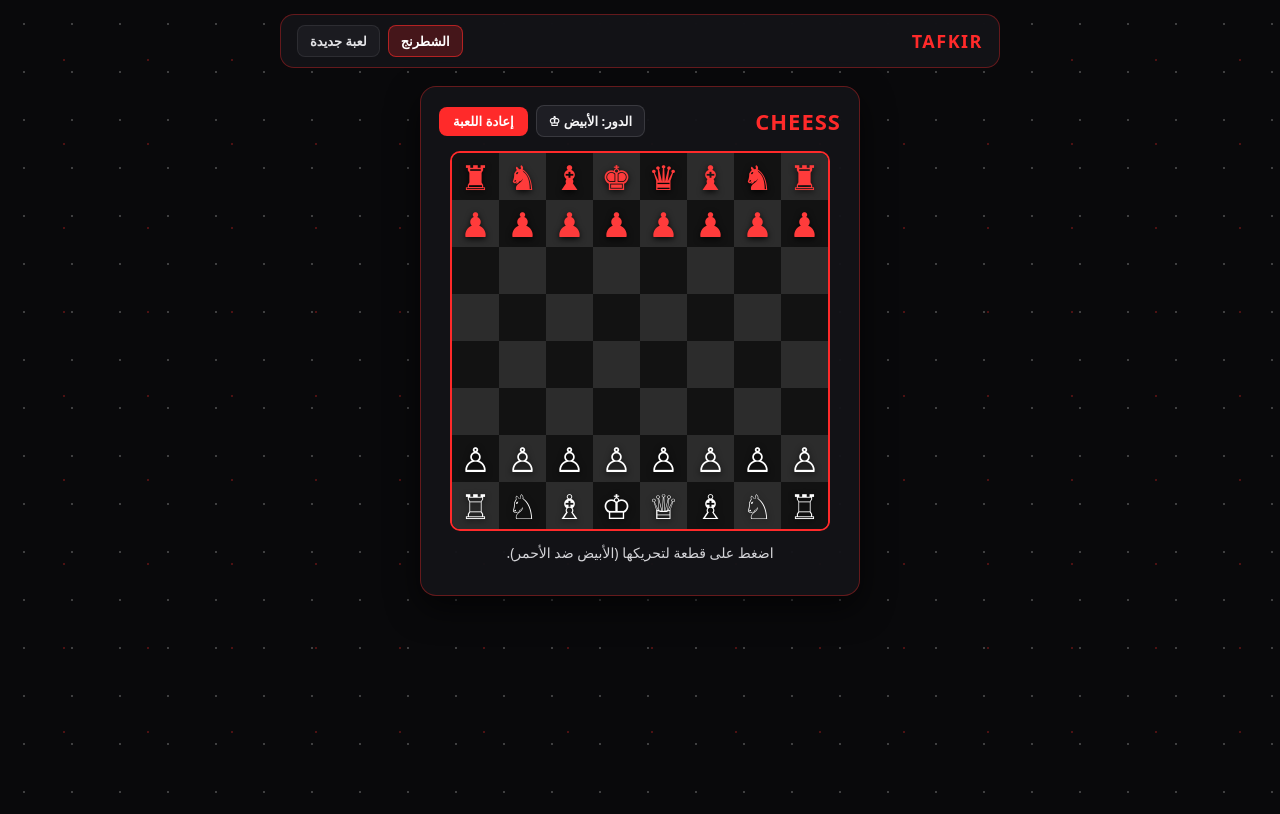
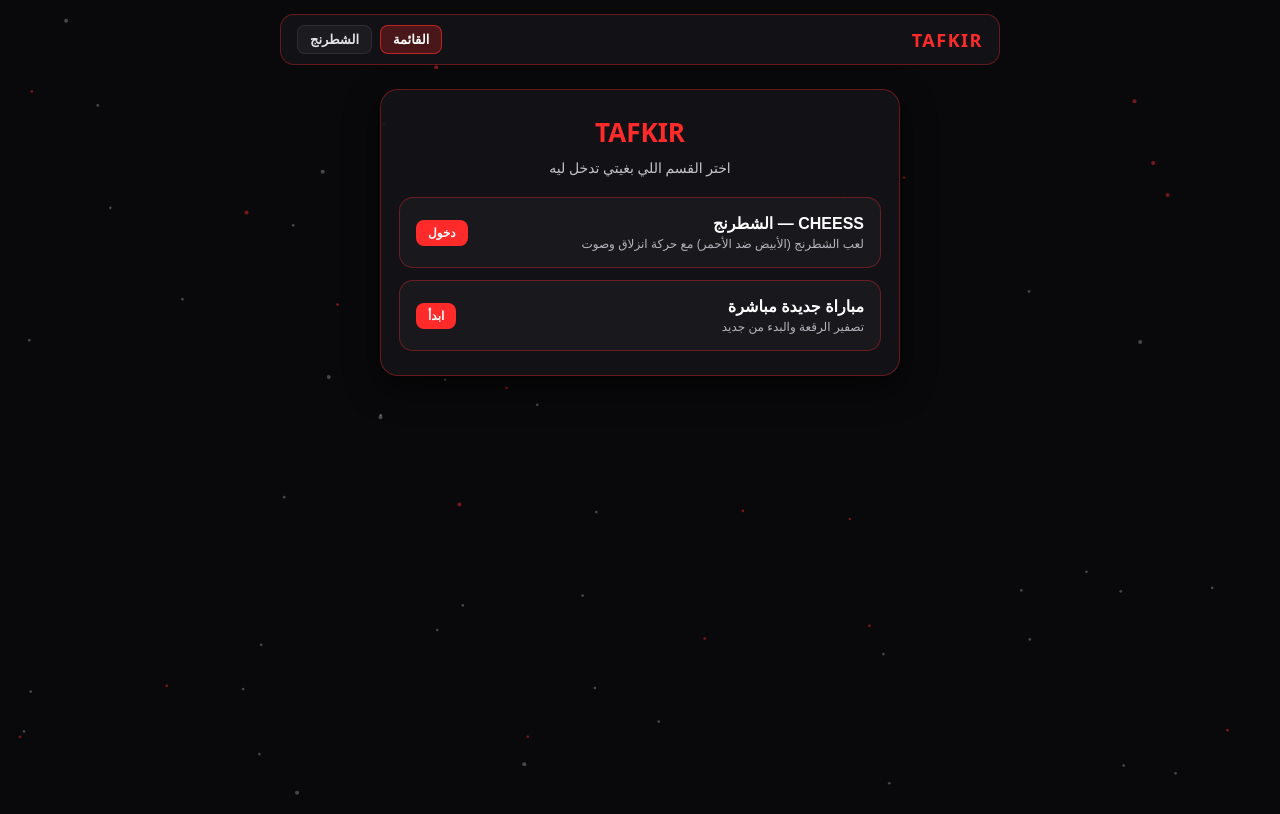
Before and after one commit to tafkir-netizen/Public, a plain HTML site: page index.html in a window 1280 px wide. Drawn offline with Linux system fonts and the light colour scheme.

Commit message:
Update index.html1

```diff
--- a/index.html
+++ b/index.html
@@ -3,7 +3,7 @@
 <head>
     <meta charset="UTF-8" />
     <meta name="viewport" content="width=device-width, initial-scale=1.0" />
-    <title>TAFKIR - CHEESS</title>
+    <title>TAFKIR</title>
     <style>
         * {
             box-sizing: border-box;
@@ -16,21 +16,17 @@
             color: #f5f5f7;
             font-family: system-ui, -apple-system, sans-serif;
             text-align: center;
-            position: relative;
+            min-height: 100vh;
             overflow-x: hidden;
         }
 
-        body::before {
-            content: "";
+        #bg-dots {
             position: fixed;
             inset: 0;
+            width: 100%;
+            height: 100%;
             z-index: -1;
             pointer-events: none;
-            background-image:
-                radial-gradient(rgba(255, 255, 255, 0.22) 1px, transparent 1px),
-                radial-gradient(rgba(255, 42, 42, 0.28) 1.2px, transparent 1.2px);
-            background-size: 48px 48px, 84px 84px;
-            background-position: 0 0, 22px 18px;
         }
 
         .tafkir-nav {
@@ -54,6 +50,7 @@
             letter-spacing: 1.5px;
             color: #ff2a2a;
             text-decoration: none;
+            cursor: pointer;
         }
 
         .tafkir-menu {
@@ -63,23 +60,93 @@
             flex-wrap: wrap;
         }
 
-        .tafkir-link {
+        .nav-btn {
             padding: 6px 12px;
             border-radius: 8px;
             font-size: 13px;
             font-weight: 700;
             color: #e4e4e7;
-            text-decoration: none;
             background: #1b1b20;
             border: 1px solid rgba(255, 255, 255, 0.08);
-            transition: all 0.15s ease;
+            cursor: pointer;
         }
 
-        .tafkir-link:hover,
-        .tafkir-link.active {
+        .nav-btn.active,
+        .nav-btn:hover {
             color: #ffffff;
-            background: rgba(255, 42, 42, 0.22);
-            border-color: rgba(255, 42, 42, 0.6);
+            background: rgba(255, 42, 42, 0.24);
+            border-color: rgba(255, 42, 42, 0.65);
+        }
+
+        .hub-wrapper {
+            max-width: 520px;
+            margin: 24px auto;
+            padding: 24px 18px;
+            border-radius: 18px;
+            background: rgba(20, 20, 24, 0.92);
+            border: 1px solid rgba(255, 42, 42, 0.35);
+            box-shadow: 0 12px 32px rgba(0, 0, 0, 0.6);
+        }
+
+        .hub-title {
+            margin: 0 0 8px;
+            font-size: 26px;
+            font-weight: 900;
+            color: #ff2a2a;
+        }
+
+        .hub-sub {
+            margin: 0 0 20px;
+            font-size: 14px;
+            color: #c4c4cc;
+        }
+
+        .menu-grid {
+            display: grid;
+            grid-template-columns: 1fr;
+            gap: 12px;
+        }
+
+        .choice-card {
+            width: 100%;
+            padding: 16px;
+            border-radius: 14px;
+            background: #18181d;
+            border: 1px solid rgba(255, 42, 42, 0.35);
+            color: #f5f5f7;
+            text-align: right;
+            cursor: pointer;
+            display: flex;
+            align-items: center;
+            justify-content: space-between;
+            gap: 12px;
+        }
+
+        .choice-card:hover {
+            background: rgba(255, 42, 42, 0.14);
+            border-color: #ff2a2a;
+        }
+
+        .choice-name {
+            font-size: 16px;
+            font-weight: 800;
+            color: #ffffff;
+        }
+
+        .choice-desc {
+            font-size: 12px;
+            color: #b4b4bc;
+            margin-top: 4px;
+        }
+
+        .choice-badge {
+            padding: 6px 12px;
+            border-radius: 8px;
+            background: #ff2a2a;
+            color: #ffffff;
+            font-size: 12px;
+            font-weight: 700;
+            flex-shrink: 0;
         }
 
         .game-wrapper {
@@ -125,7 +192,7 @@
             font-weight: 700;
         }
 
-        button {
+        .action-btn {
             padding: 7px 14px;
             border: none;
             border-radius: 8px;
@@ -136,7 +203,7 @@
             cursor: pointer;
         }
 
-        button:hover {
+        .action-btn:hover {
             opacity: 0.9;
         }
 
@@ -205,23 +272,53 @@
             color: #d4d4d8;
             min-height: 20px;
         }
+
+        .hidden {
+            display: none !important;
+        }
     </style>
 </head>
 <body>
+    <canvas id="bg-dots"></canvas>
+
     <nav class="tafkir-nav" aria-label="قائمة TAFKIR">
-        <a href="#top" class="tafkir-brand">TAFKIR</a>
+        <span class="tafkir-brand" onclick="openMenu()">TAFKIR</span>
         <div class="tafkir-menu">
-            <a href="#chess-section" class="tafkir-link active">الشطرنج</a>
-            <a href="#chess-section" class="tafkir-link" onclick="resetGame(); return false;">لعبة جديدة</a>
+            <button type="button" id="tab-menu" class="nav-btn active" onclick="openMenu()">القائمة</button>
+            <button type="button" id="tab-chess" class="nav-btn" onclick="openChess()">الشطرنج</button>
         </div>
     </nav>
 
-    <main id="chess-section" class="game-wrapper">
+    <section id="menu-view" class="hub-wrapper">
+        <h1 class="hub-title">TAFKIR</h1>
+        <p class="hub-sub">اختر القسم اللي بغيتي تدخل ليه</p>
+
+        <div class="menu-grid">
+            <button type="button" class="choice-card" onclick="openChess()">
+                <div>
+                    <div class="choice-name">CHEESS — الشطرنج</div>
+                    <div class="choice-desc">لعب الشطرنج (الأبيض ضد الأحمر) مع حركة انزلاق وصوت</div>
+                </div>
+                <span class="choice-badge">دخول</span>
+            </button>
+
+            <button type="button" class="choice-card" onclick="openChess(true)">
+                <div>
+                    <div class="choice-name">مباراة جديدة مباشرة</div>
+                    <div class="choice-desc">تصفير الرقعة والبدء من جديد</div>
+                </div>
+                <span class="choice-badge">ابدأ</span>
+            </button>
+        </div>
+    </section>
+
+    <main id="chess-view" class="game-wrapper hidden">
         <div class="game-header">
-            <h1 class="game-title">CHEESS</h1>
+            <h2 class="game-title">CHEESS</h2>
             <div class="controls">
                 <span id="turn-text">الدور: الأبيض ♔</span>
-                <button type="button" onclick="resetGame()">إعادة اللعبة</button>
+                <button type="button" class="action-btn" onclick="resetGame()">إعادة اللعبة</button>
+                <button type="button" class="nav-btn" onclick="openMenu()">القائمة</button>
             </div>
         </div>
 
@@ -230,6 +327,83 @@
     </main>
 
     <script>
+        /* خلفية النقاط المتحركة بسرعة 1.5 */
+        const BG_SPEED = 1.5;
+
+        (function initAnimatedBackground() {
+            const canvas = document.getElementById('bg-dots');
+            if (!canvas) return;
+            const ctx = canvas.getContext('2d');
+            if (!ctx) return;
+
+            let dots = [];
+
+            function createDots() {
+                const count = Math.min(70, Math.max(30, Math.floor((window.innerWidth * window.innerHeight) / 14000)));
+                dots = Array.from({ length: count }, (_, idx) => {
+                    const angle = (idx * 2.39996) % (Math.PI * 2);
+                    return {
+                        x: Math.random() * canvas.width,
+                        y: Math.random() * canvas.height,
+                        r: idx % 4 === 0 ? 2 : 1.35,
+                        vx: Math.cos(angle) * BG_SPEED,
+                        vy: Math.sin(angle) * BG_SPEED,
+                        isRed: idx % 3 === 0
+                    };
+                });
+            }
+
+            function resize() {
+                canvas.width = window.innerWidth;
+                canvas.height = window.innerHeight;
+                createDots();
+            }
+
+            function step() {
+                ctx.clearRect(0, 0, canvas.width, canvas.height);
+
+                for (const d of dots) {
+                    d.x += d.vx;
+                    d.y += d.vy;
+
+                    if (d.x < -10) d.x = canvas.width + 10;
+                    if (d.x > canvas.width + 10) d.x = -10;
+                    if (d.y < -10) d.y = canvas.height + 10;
+                    if (d.y > canvas.height + 10) d.y = -10;
+
+                    ctx.beginPath();
+                    ctx.arc(d.x, d.y, d.r, 0, Math.PI * 2);
+                    ctx.fillStyle = d.isRed ? 'rgba(255, 42, 42, 0.45)' : 'rgba(255, 255, 255, 0.25)';
+                    ctx.fill();
+                }
+
+                requestAnimationFrame(step);
+            }
+
+            window.addEventListener('resize', resize);
+            resize();
+            requestAnimationFrame(step);
+        })();
+
+        function openMenu() {
+            document.getElementById('menu-view').classList.remove('hidden');
+            document.getElementById('chess-view').classList.add('hidden');
+            document.getElementById('tab-menu').classList.add('active');
+            document.getElementById('tab-chess').classList.remove('active');
+        }
+
+        function openChess(shouldReset = false) {
+            document.getElementById('menu-view').classList.add('hidden');
+            document.getElementById('chess-view').classList.remove('hidden');
+            document.getElementById('tab-menu').classList.remove('active');
+            document.getElementById('tab-chess').classList.add('active');
+            if (shouldReset) {
+                resetGame();
+            } else {
+                fixBoardLayout();
+            }
+        }
+
         const initialSetup = [
             ['r', 'n', 'b', 'q', 'k', 'b', 'n', 'r'],
             ['p', 'p', 'p', 'p', 'p', 'p', 'p', 'p'],
@@ -438,7 +612,7 @@
             boardEl.style.aspectRatio = '1 / 1';
             boardEl.style.width = '100%';
             boardEl.style.maxWidth = '380px';
-            boardEl.style.margin = '0 auto';
+                        boardEl.style.margin = '0 auto';
             boardEl.style.overflow = 'hidden';
 
             const squares = boardEl.querySelectorAll('.square');
@@ -554,6 +728,7 @@
         }
 
         resetGame();
+        openMenu();
     </script>
 </body>
 </html>
```
